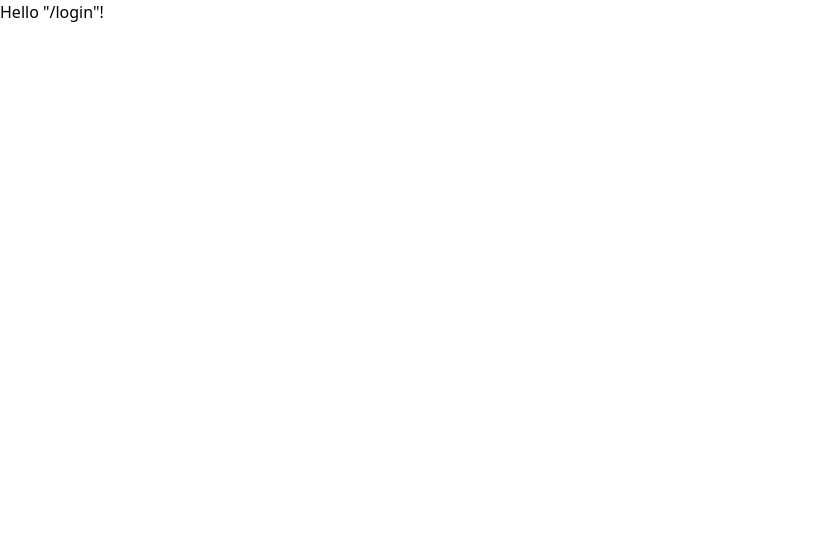
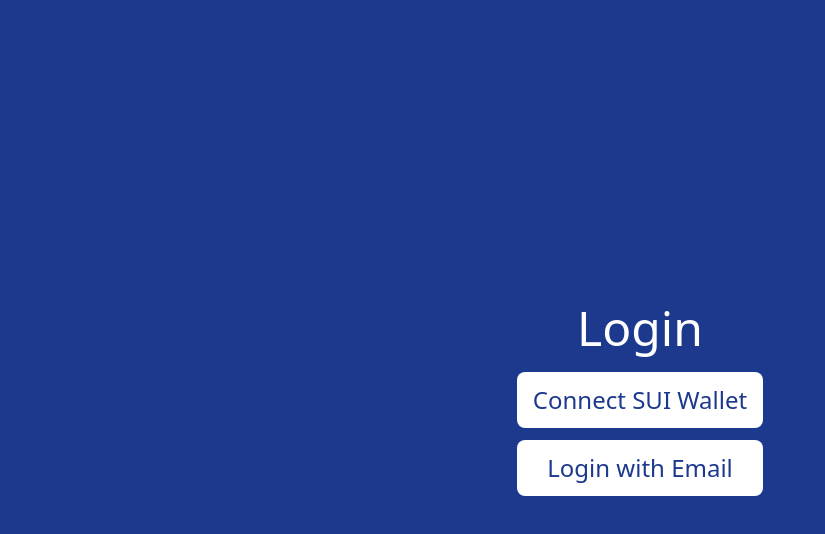
Before and after one commit to Kholvra/SupplyChainX, a React (Vite) app: page /login in a window 1280 px wide. Shown: the top 534 px of the page, without its empty margins (0-825 px from the left). Built offline with nearby package versions, Linux system fonts and the light colour scheme.

Commit message:
feat (login): login page

```diff
--- a/src/components/Button.tsx
+++ b/src/components/Button.tsx
@@ -0,0 +1,9 @@
+type buttonProp = {
+    children: React.ReactNode
+}
+
+export default function Button({children}:buttonProp){
+    return(
+        <button className="py-3 px-4 text-2xl rounded-lg bg-white text-blue-900 font-sans">{children}</button>
+    )
+}
--- a/src/routes/login.lazy.tsx
+++ b/src/routes/login.lazy.tsx
@@ -1,9 +1,18 @@
 import { createLazyFileRoute } from '@tanstack/react-router'
+import Button from '../components/Button'
 
 export const Route = createLazyFileRoute('/login')({
   component: RouteComponent,
 })
 
 function RouteComponent() {
-  return <div>Hello "/login"!</div>
+  return <div className='h-screen bg-blue-900'>
+    <div className='flex flex-col justify-center items-center gap-5 w-3/4 h-full m-auto'>
+        <h1 className='text-5xl text-white'>Login</h1>
+        <div className='flex flex-col gap-3'>
+            <Button>Connect SUI Wallet</Button>
+            <Button>Login with Email</Button>
+        </div>
+    </div>
+  </div>
 }
```
